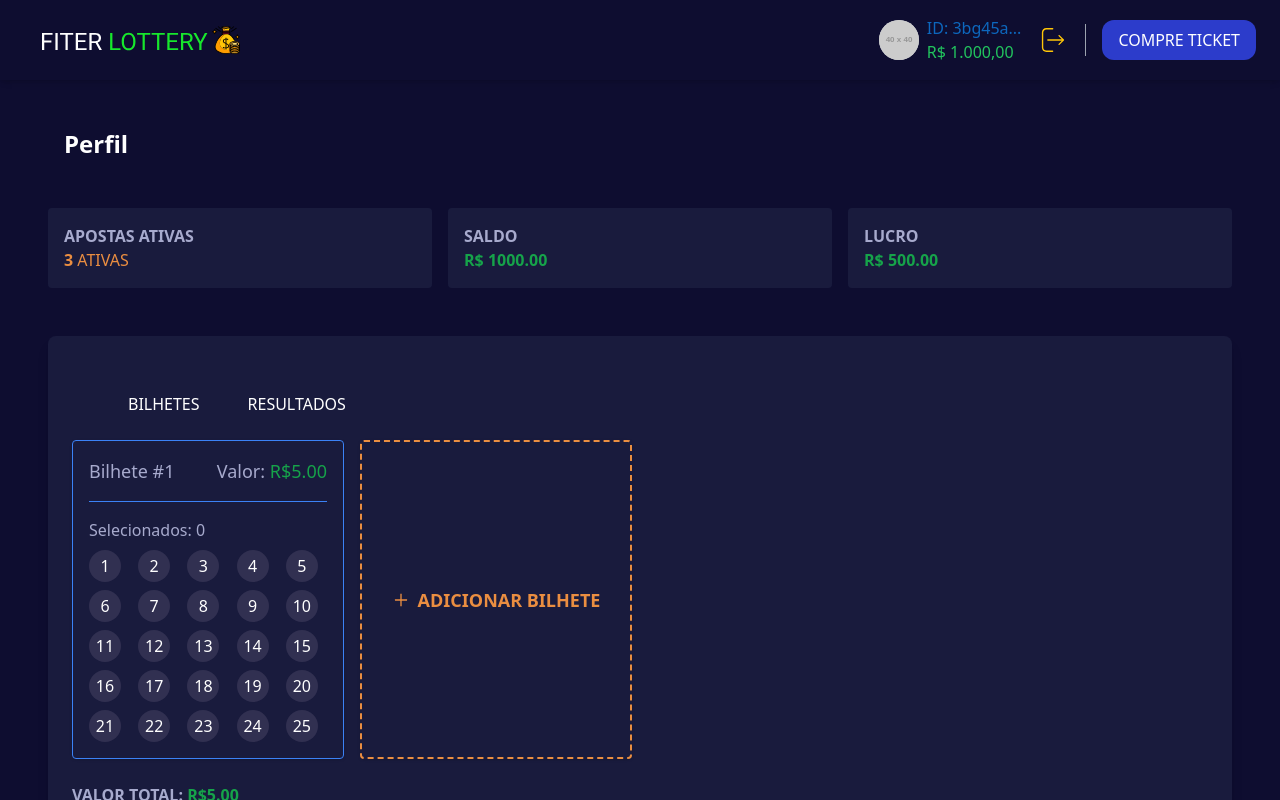
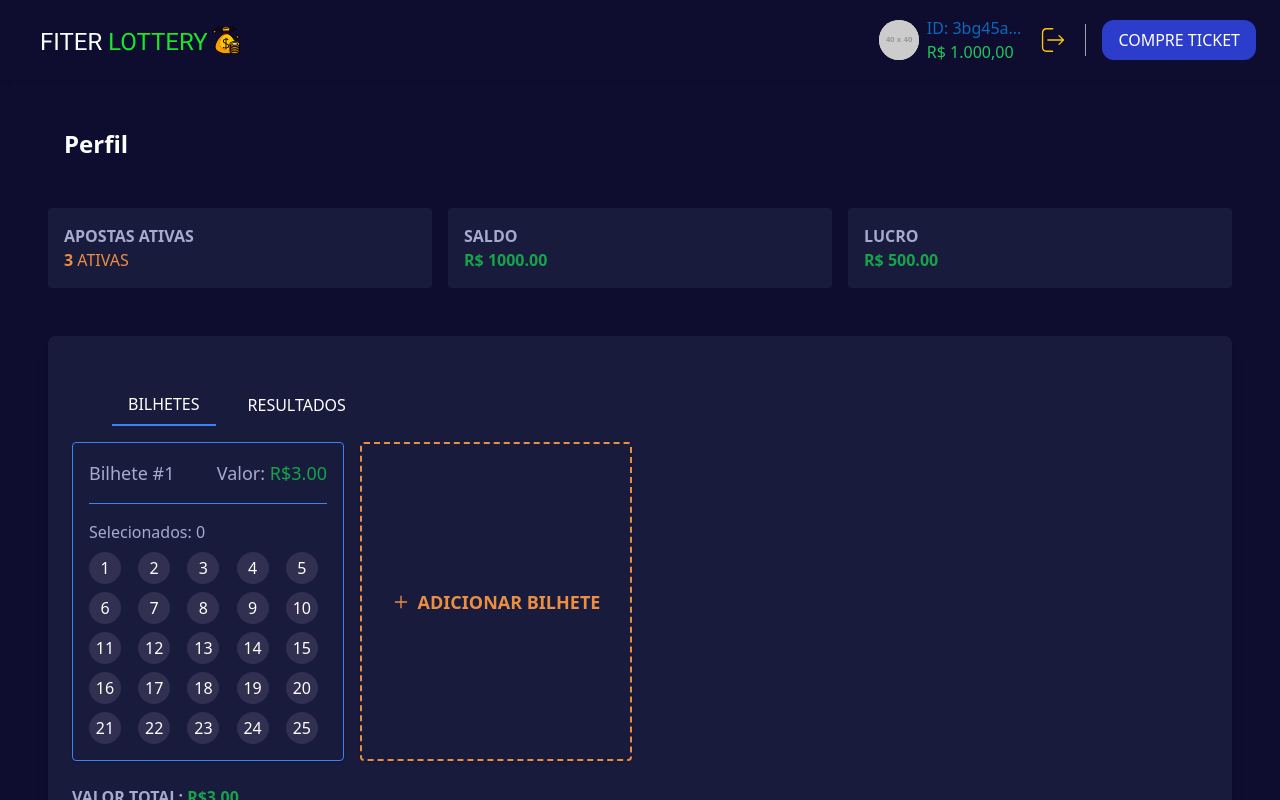
Before and after one commit to pedroltdias/fitter-desafio, a React (Create React App) app: page / in a window 1280 px wide. Both pictures are taken after a click on the button "ADICIONAR BILHETE". Shown: the top 800 px of the page. Built offline with nearby package versions, Linux system fonts and the light colour scheme.

Commit message:
fix: adjusting ticket prize

```diff
--- a/src/App.tsx
+++ b/src/App.tsx
@@ -8,7 +8,6 @@ const App: React.FC = () => {
     <Router>
       <Routes>
         <Route path="/" element={<BuyTickets />} />
-        <Route path="/buy-tickets" element={<BuyTickets />} />
         <Route path="/results" element={<Results />} />
       </Routes>
     </Router>
--- a/src/components/Header.tsx
+++ b/src/components/Header.tsx
@@ -42,7 +42,7 @@ const Header: React.FC<HeaderProps> = ({ balance, onBuyTicket, onLogout }) => {
 
           <button
             className="bg-[#2C3CCB] text-white px-4 py-2 rounded-xl hover:bg-blue-600"
-            onClick={() => navigate('/buy-tickets')}
+            onClick={() => navigate('/')}
           >
             COMPRE TICKET
           </button>
--- a/src/components/Navigation.tsx
+++ b/src/components/Navigation.tsx
@@ -10,11 +10,9 @@ const Navigation: React.FC = () => {
     <div className="flex justify-left space-x-4 my-4 ml-[4rem]">
       <button
         className={`text-white px-4 py-2 ${
-          pathname === '/buy-tickets'
-            ? 'text-blue-500 border-b-2 border-blue-500'
-            : ''
+          pathname === '/' ? 'text-blue-500 border-b-2 border-blue-500' : ''
         }`}
-        onClick={() => navigate('/buy-tickets')}
+        onClick={() => navigate('/')}
       >
         BILHETES
       </button>
--- a/src/components/Ticket.tsx
+++ b/src/components/Ticket.tsx
@@ -1,4 +1,4 @@
-import React, { useState } from 'react'
+import React, { useState, useEffect } from 'react'
 import { iTicket } from '../pages/types'
 
 interface TicketProps {
@@ -7,6 +7,33 @@ interface TicketProps {
 
 const Ticket: React.FC<TicketProps> = ({ ticket }) => {
   const [selectedNumbers, setSelectedNumbers] = useState<number[]>([])
+  const [betAmount, setBetAmount] = useState<number>(3)
+
+  useEffect(() => {
+    const selectedNumbersLength = selectedNumbers.length
+    if (selectedNumbersLength >= 15 && selectedNumbersLength < 20) {
+      setBetAmount(getBetAmount(selectedNumbersLength))
+    } else if (selectedNumbersLength >= 20) {
+      setBetAmount(250000)
+    } else {
+      setBetAmount(3)
+    }
+  }, [selectedNumbers])
+
+  const getBetAmount = (selectedNumbersLength: number): number => {
+    switch (selectedNumbersLength) {
+      case 16:
+        return 100.0
+      case 17:
+        return 300.0
+      case 18:
+        return 5000.0
+      case 19:
+        return 15000.0
+      default:
+        return 3.0
+    }
+  }
 
   const toggleNumber = (number: number) => {
     if (selectedNumbers.includes(number)) {
@@ -14,7 +41,6 @@ const Ticket: React.FC<TicketProps> = ({ ticket }) => {
     } else {
       setSelectedNumbers([...selectedNumbers, number])
     }
-    ticket.selectedNumbers = selectedNumbers
   }
 
   return (
@@ -23,9 +49,7 @@ const Ticket: React.FC<TicketProps> = ({ ticket }) => {
         <p>Bilhete #{ticket.id}</p>
         <p>
           Valor:{' '}
-          <span className="text-green-600">
-            R${ticket.betAmount.toFixed(2)}
-          </span>
+          <span className="text-green-600">R${betAmount.toFixed(2)}</span>
         </p>
       </div>
 
--- a/src/components/TicketPurchase.tsx
+++ b/src/components/TicketPurchase.tsx
@@ -8,22 +8,15 @@ import { buyTickets } from '../services/req'
 const TicketPurchase: React.FC = () => {
   const [tickets, setTickets] = useState<iTicket[]>([])
 
-  const totalBetAmount = tickets.reduce(
-    (accumulator, ticket) => accumulator + ticket.betAmount,
-    0,
-  )
-
   const addTicket = () => {
     const newTicket: iTicket = {
       id: tickets.length + 1,
-      betAmount:
-        tickets.length === 0
-          ? 5.0
-          : tickets[tickets.length - 1].betAmount + 5.0,
       selectedNumbers: [],
     }
     setTickets([...tickets, newTicket])
   }
+
+  const totalBetAmount = 3
 
   return (
     <>
--- a/src/pages/types.ts
+++ b/src/pages/types.ts
@@ -11,5 +11,4 @@ export type Bet = {
 export interface iTicket {
   id: number
   selectedNumbers: number[]
-  betAmount: number
 }
```
